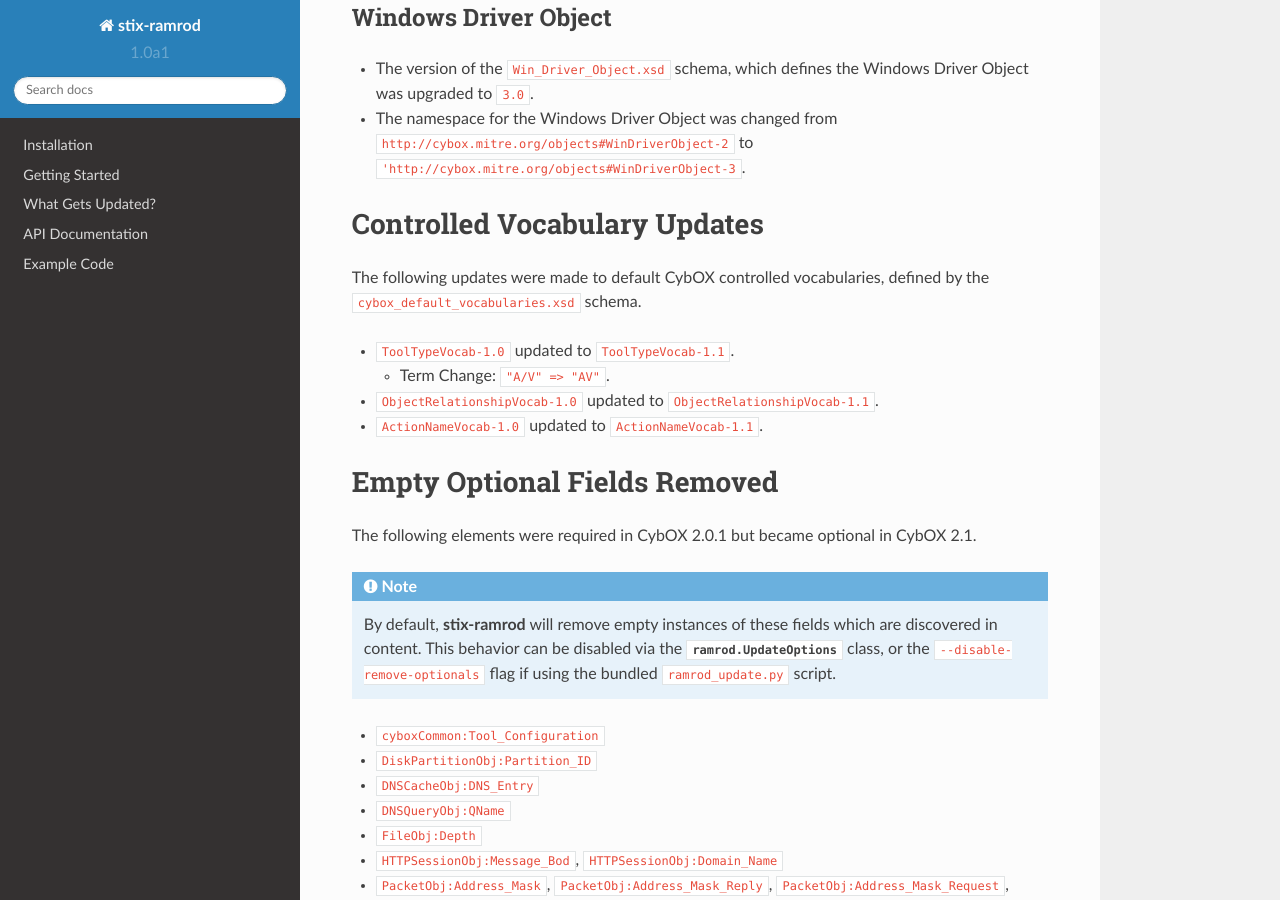
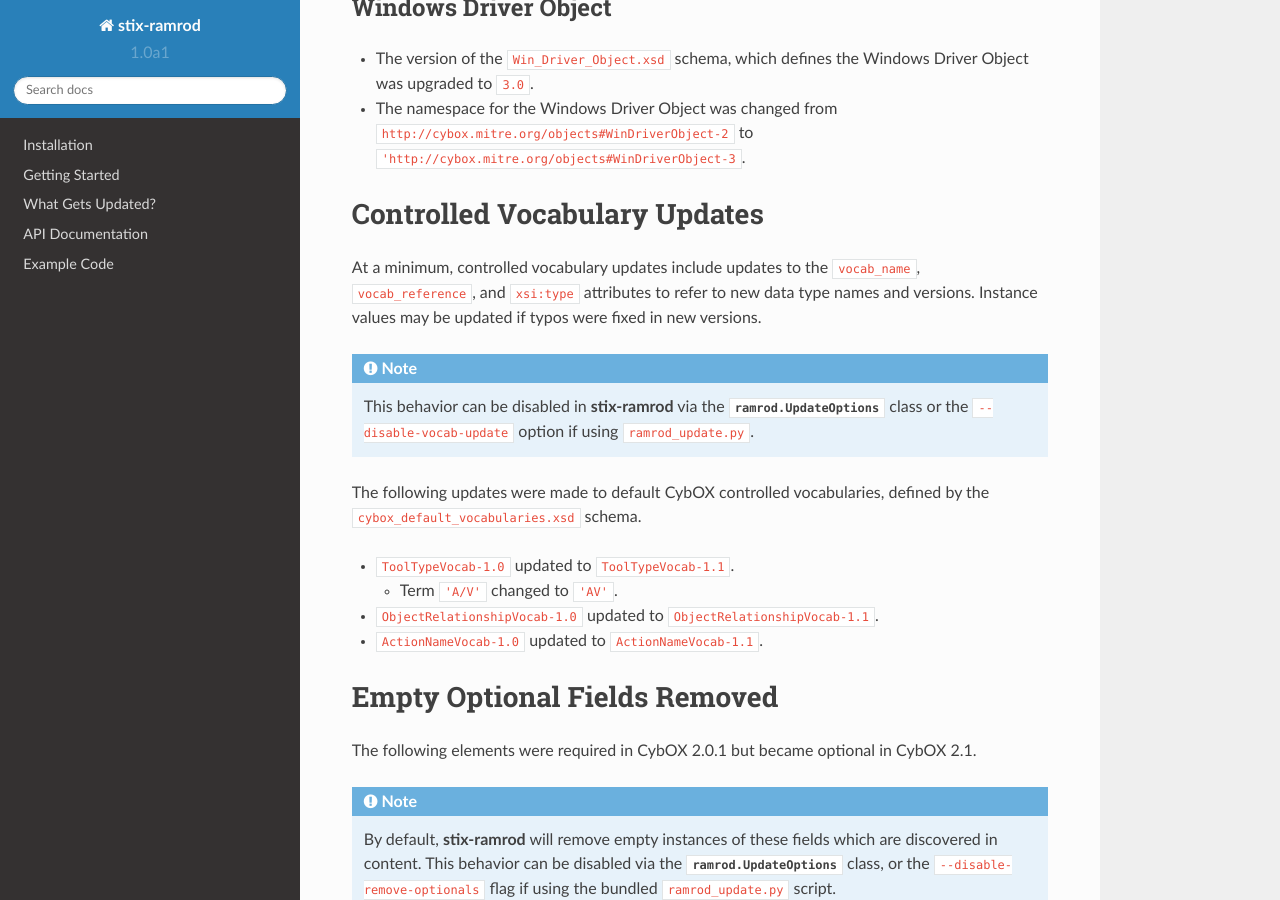
Before and after one commit to STIXProject/stix-ramrod, a Sphinx documentation site: the page built from docs/updates/cybox/cybox_2.0.1_to_2.1.rst, in a window 1280 px wide and 900 px high, scrolled down 1489 px. Built offline with Sphinx 7.4.7 and the Read the Docs theme 2.0.0, drawn with Linux system fonts in a browser that asks for light colours; the version number is read from the project's files by our own code.

Commit message:
Updates top cybox 2.0.1 to 2.1 docs

```diff
--- a/docs/updates/cybox/cybox_2.0.1_to_2.1.rst
+++ b/docs/updates/cybox/cybox_2.0.1_to_2.1.rst
@@ -47,7 +47,7 @@ Object Updates
 The following changes are made to CybOX Objects.
 
 HTTP Session Object
-^^^^^^^^^^^^^^^^^^^
+~~~~~~~~~~~~~~~~~~~
 
 * ``HTTPSessionObj:DNT`` element data type changed from ``URIObj:URIObjectType``
   to ``cyboxCommon:StringObjectPropertyType``.
@@ -58,7 +58,7 @@ HTTP Session Object
   ``cyboxCommon:StringObjectPropertyType`
 
 Network Packet Object
-^^^^^^^^^^^^^^^^^^^^^
+~~~~~~~~~~~~~~~~~~~~~
 
 * ``PacketObj:Protol_Addr_Size`` renamed to ``PacketObj:Proto_Addr_Size``
 * ``PacketObj:Excapsulating_Security_Payload`` renamed to
@@ -80,12 +80,23 @@ Windows Driver Object
 Controlled Vocabulary Updates
 ^^^^^^^^^^^^^^^^^^^^^^^^^^^^^
 
+At a minimum, controlled vocabulary updates include updates to the
+``vocab_name``, ``vocab_reference``, and ``xsi:type`` attributes to refer
+to new data type names and versions. Instance values may be updated if
+typos were fixed in new versions.
+
+.. note::
+
+    This behavior can be disabled in **stix-ramrod** via the
+    :class:`ramrod.UpdateOptions` class or the ``--disable-vocab-update``
+    option if using ``ramrod_update.py``.
+
 The following updates were made to default CybOX controlled vocabularies,
 defined by the ``cybox_default_vocabularies.xsd`` schema.
 
 * ``ToolTypeVocab-1.0`` updated to ``ToolTypeVocab-1.1``.
 
-  - Term Change: ``"A/V" => "AV"``.
+  - Term ``'A/V'`` changed to ``'AV'``.
 
 * ``ObjectRelationshipVocab-1.0`` updated to ``ObjectRelationshipVocab-1.1``.
 * ``ActionNameVocab-1.0`` updated to ``ActionNameVocab-1.1``.
```
